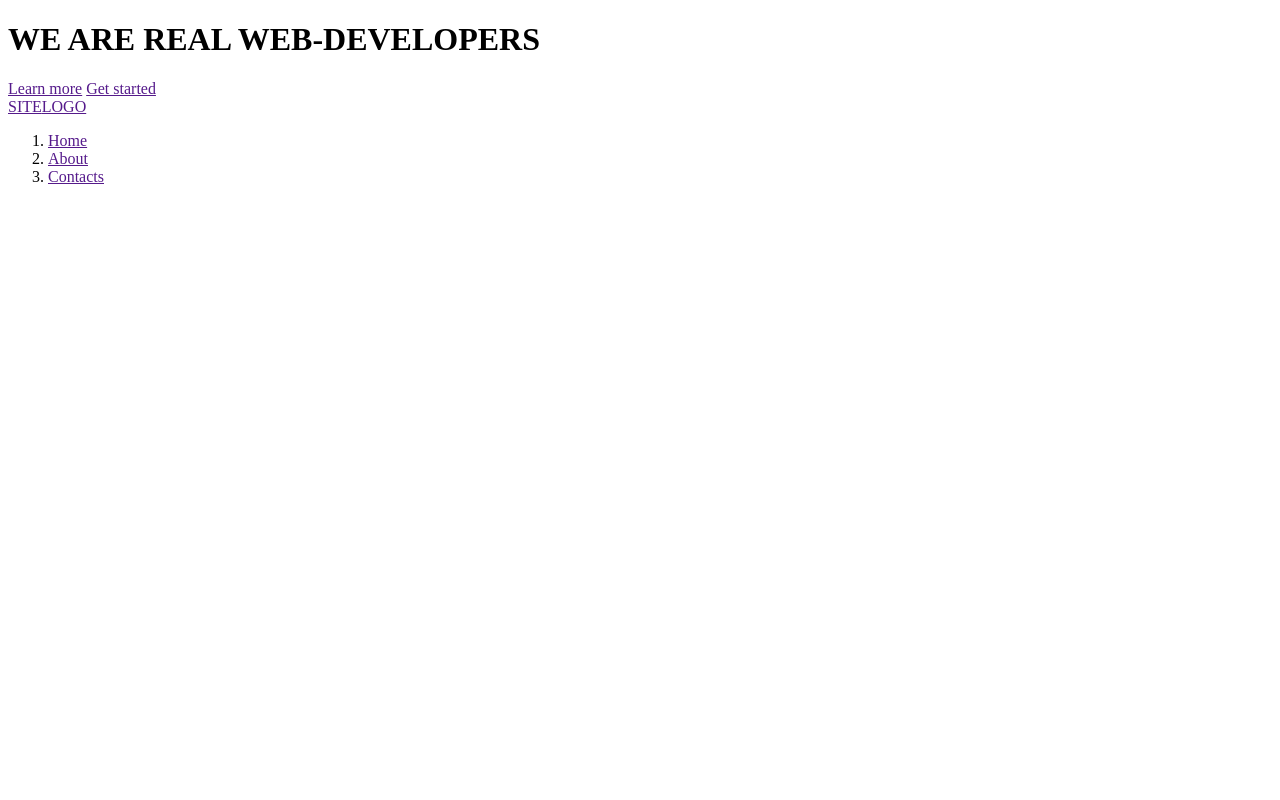
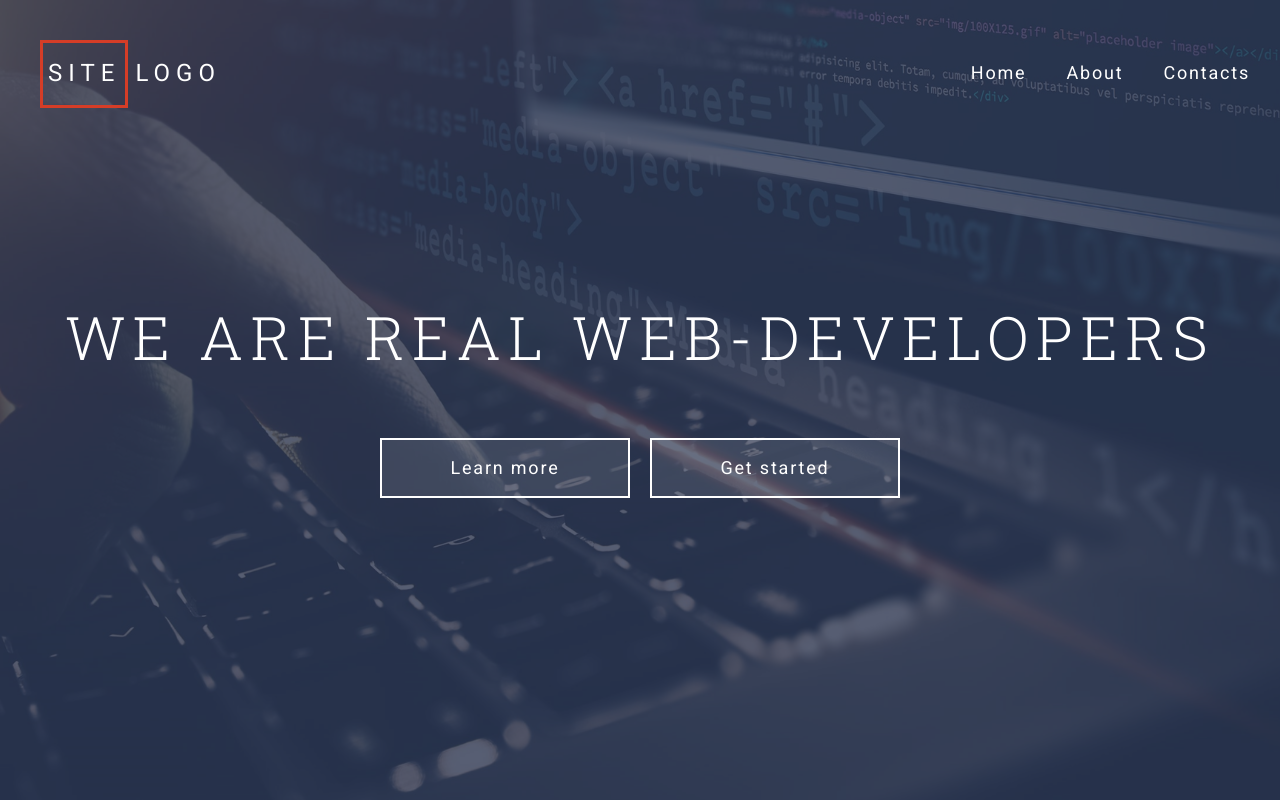
Before and after one commit to prafessor/GridTraining, a website: page index.html in a window 1280 px wide. Drawn offline with Linux system fonts and the light colour scheme.

Commit message:
create base style for header and typography

```diff
--- a/assets/scss/common/_classes.scss
+++ b/assets/scss/common/_classes.scss
@@ -0,0 +1,20 @@
+.btn {
+    min-width: 250px;
+    min-height: 60px;
+    background-color: rgba($color-white, 0.1);
+    border: 2px solid $color-white;
+    padding: 0.5em 1em;
+    display: flex;
+    align-items: center;
+    justify-content: center;
+
+    font-size: 1.125rem;
+    letter-spacing: 0.1em;
+
+    transition: background-color 0.5s;
+
+    &:hover,
+    &:focus {
+        background-color: $color-accent;
+    }
+}
--- a/assets/scss/common/_typography.scss
+++ b/assets/scss/common/_typography.scss
@@ -0,0 +1,25 @@
+* {
+    box-sizing: border-box;
+}
+
+html {
+    font-family: $font-main;
+    font-size: $font-size;
+}
+
+body {
+    color: $color-gray;
+    background-color: $color-white;
+}
+
+h1 {
+    font-family: $font-header;
+    font-size: 3.75rem;
+    letter-spacing: 0.12em;
+    font-weight: 300;
+}
+
+a {
+    text-decoration: none;
+    color: $color-white;
+}
--- a/assets/scss/components/header/_header-content.scss
+++ b/assets/scss/components/header/_header-content.scss
@@ -0,0 +1,19 @@
+.header-content {
+    position: relative;
+    z-index: 1;
+
+    &__container {
+        @extend %container;
+    }
+
+    &__title {
+        margin: 0 0 67px;
+        text-align: center;
+    }
+
+    &__actions {
+        display: flex;
+        justify-content: center;
+        gap: $gap;
+    }
+}
--- a/assets/scss/components/header/_header-logo.scss
+++ b/assets/scss/components/header/_header-logo.scss
@@ -0,0 +1,17 @@
+.header-logo {
+    &__link {
+        display: block;
+        padding: 20px 20px 20px 20px;
+        margin: 20px 0;
+
+        font-size: 1.5rem;
+        letter-spacing: 0.25em;
+    }
+
+    &__accent {
+        display: inline-block;
+        border: 3px solid $color-highlight;
+        padding: 17px 5px 17px 5px;
+        margin-right: 7px;
+    }
+}
--- a/assets/scss/components/header/_header-menu.scss
+++ b/assets/scss/components/header/_header-menu.scss
@@ -0,0 +1,17 @@
+.header-menu{
+    position: absolute;
+    z-index: 1;
+
+    top: 0;
+    right: 0;
+    left: 0;
+
+    &__container {
+        @extend %container;
+
+        display: grid;
+        grid-template-columns: auto 1fr;
+        align-items: center;
+        gap: $gap;
+    }
+}
--- a/assets/scss/components/header/_header-navbar.scss
+++ b/assets/scss/components/header/_header-navbar.scss
@@ -0,0 +1,31 @@
+.header-navbar {
+
+    &__btn {
+        display: none;
+    }
+
+    &__list {
+        @include unlist;
+        display: grid;
+        grid-template-columns: repeat(auto-fit, minmax(40px, max-content));
+        justify-content: end;
+        gap: $gap;
+    }
+
+    &__item {
+
+    }
+    &__link {
+        padding: $gap $gap-sm;
+
+        font-size: 1.125rem;
+        letter-spacing: 0.1em;
+
+        transition: color 0.5s;
+
+        &:hover,
+        &:focus {
+            color: $color-accent;
+        }
+    }
+}
--- a/assets/scss/components/header/_header-overlay.scss
+++ b/assets/scss/components/header/_header-overlay.scss
@@ -0,0 +1,5 @@
+.header-overlay {
+    opacity: 0.8;
+    background-color: $color-primary;
+    @include abs-position;
+}
--- a/assets/scss/components/header/_header.scss
+++ b/assets/scss/components/header/_header.scss
@@ -0,0 +1,13 @@
+.header {
+    position: relative;
+    min-height: 100vh;
+    background: $color-primary;
+    background-image: url(../img/img-header.png);
+    background-size: cover;
+    background-position: 50% 50%;
+    color: $color-white;
+    padding: 150px 0;
+
+    display: grid;
+    align-items: center;
+}
--- a/assets/scss/mixins/_extends.scss
+++ b/assets/scss/mixins/_extends.scss
@@ -0,0 +1,4 @@
+%container {
+    width: min(100% - $gap-x2, $container-size);
+    margin-inline: auto;
+}
--- a/assets/scss/mixins/_mixins.scss
+++ b/assets/scss/mixins/_mixins.scss
@@ -1,5 +1,3 @@
-@use "../presets" as *;
-
 @mixin text-shortener {
   display: block;
   overflow: hidden;
--- a/assets/scss/presets/_skin.scss
+++ b/assets/scss/presets/_skin.scss
@@ -4,4 +4,4 @@ $color-highlight: #d53d27;
 $color-gray: #637588;
 $color-gray-light: #e5e5e5;
 $color-gray-dark: #44596e;
-$color-light: #ffffff;
+$color-white: #ffffff;
--- a/assets/scss/presets/_variables.scss
+++ b/assets/scss/presets/_variables.scss
@@ -3,6 +3,8 @@
 $font-header: "Roboto Slab", serif;
 $font-main: "Roboto", sans-serif;
 $font-size: 16px;
+
+$container-size: 1300px;
 
 $ul: 1340px;
 $xl: 1200px;
--- a/assets/scss/style.scss
+++ b/assets/scss/style.scss
@@ -1,3 +1,21 @@
+@import "../../libs/normalize.css/normalize";
+
+@import "presets/skin";
+@import "presets/variables";
+
+@import "mixins/mixins";
+@import "mixins/extends";
+
+@import "common/typography";
+@import "common/classes";
+
+@import "components/header/header";
+@import "components/header/header-content";
+@import "components/header/header-menu";
+@import "components/header/header-logo";
+@import "components/header/header-navbar";
+@import "components/header/header-overlay";
+
 // @use "../../libs/normalize.css/normalize";
 
 // @use "common/typography";
```
Also changed, not shown: assets/css/style.css, assets/scss/components/footer/_footer.scss (deleted), assets/scss/components/sections/_section-about.scss (deleted), assets/scss/components/sections/_section-form.scss (deleted), assets/scss/components/sections/_section-posts.scss (deleted), assets/scss/components/sections/skills/_skill-item.scss (deleted), assets/scss/components/sections/skills/_skills.scss (deleted).
